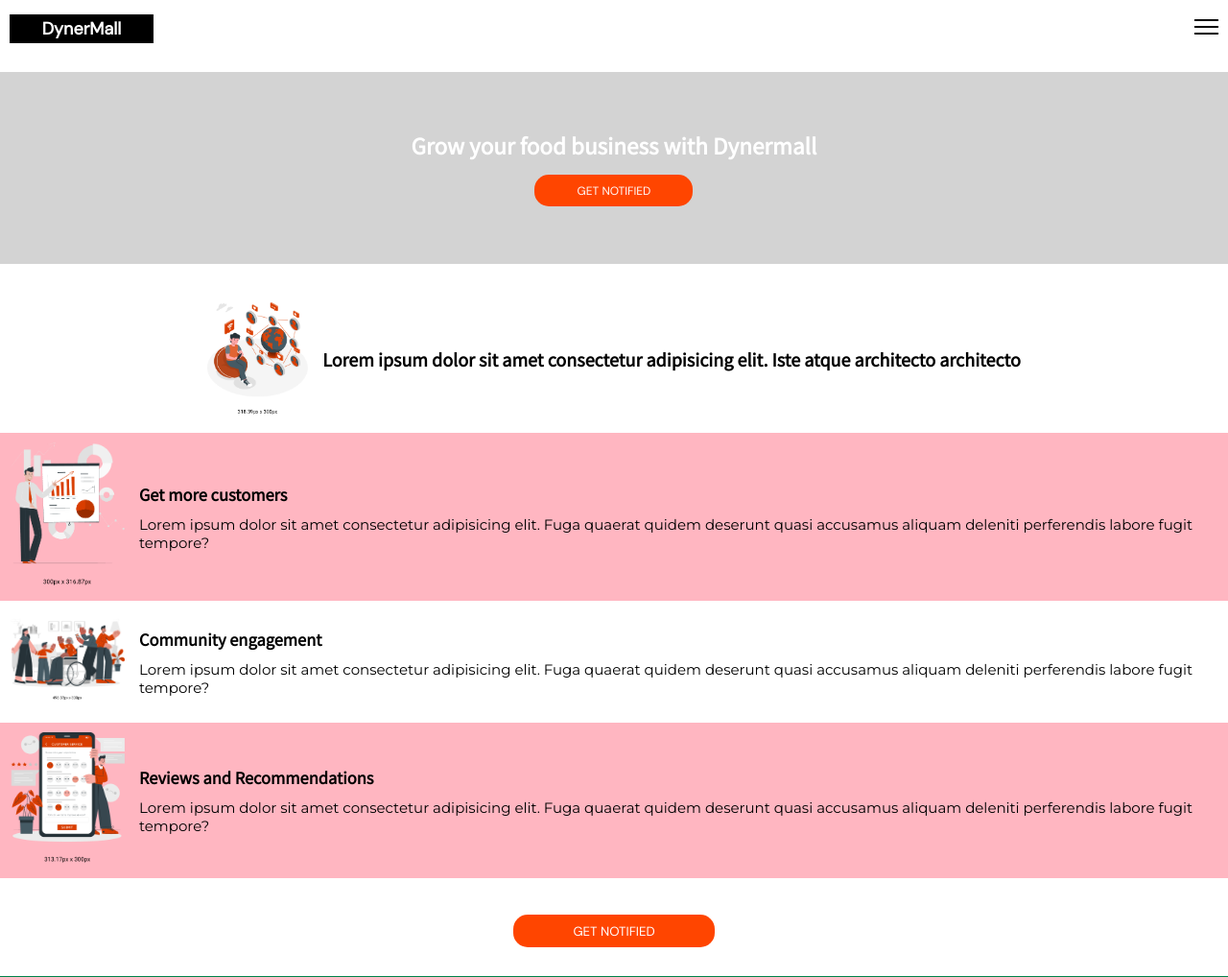
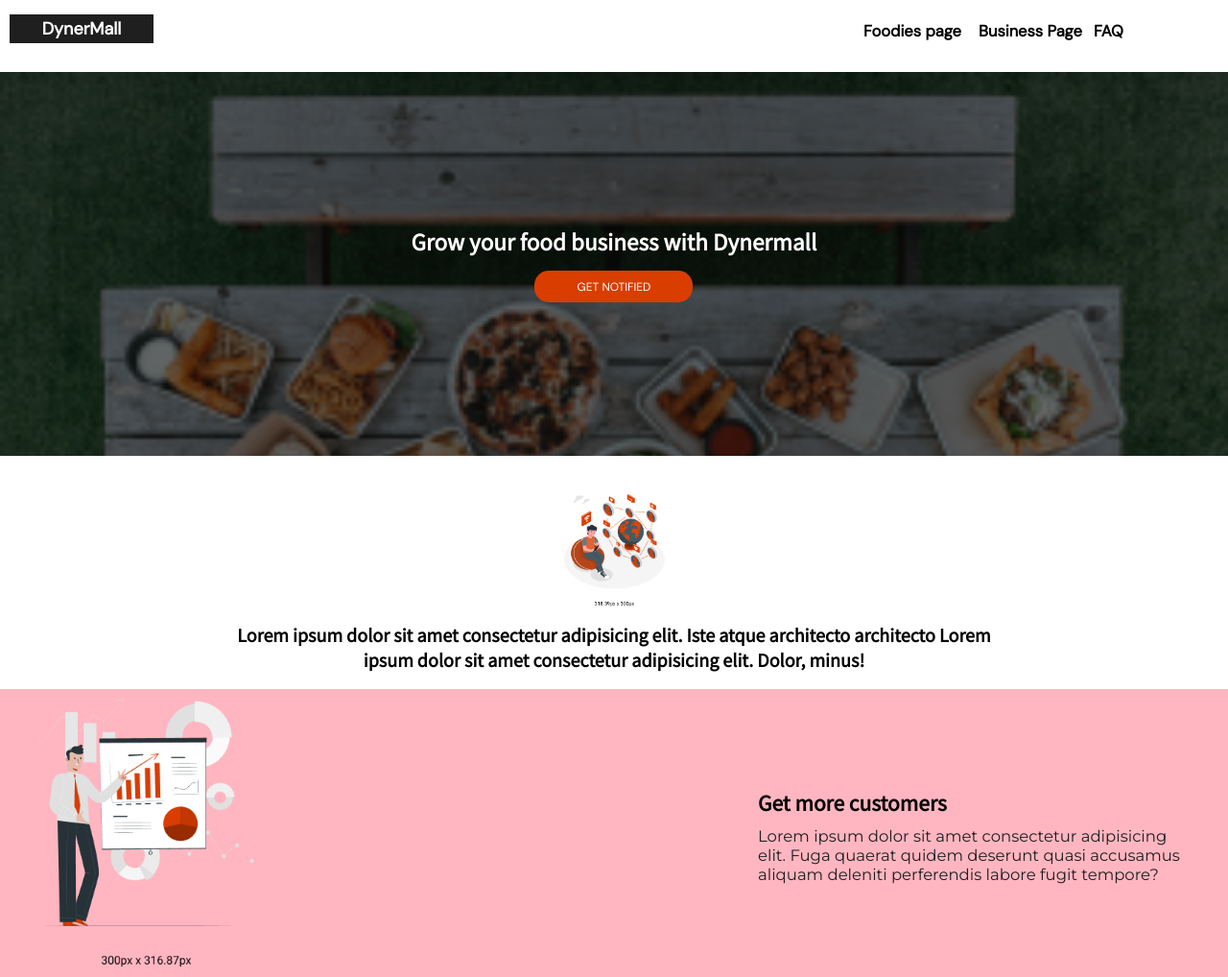
Before and after one commit to VikkyDev05/DynerMall, a plain HTML site: page index.html in a window 1280 px wide. Shown: the top 1018 px of the page at 96% size. Drawn offline with Linux system fonts and the light colour scheme; a web font is replaced by a local one.

Commit message:
added desktop scss

```diff
--- a/index.html
+++ b/index.html
@@ -29,8 +29,8 @@
     </div>
 
 
-    <div class="Hero flex-perfect">
-        <div class="Hero__text">
+    <div class="flex-perfect business-hero">
+        <div class="business-hero__text">
             <h1 class="big-heading">Grow your food business with Dynermall</h1>
             <button class="primary-btn white-text">GET NOTIFIED</button>
         </div>
@@ -42,18 +42,16 @@
         <div class="intro-text">
             <h2 class="med-heading">
                 Lorem ipsum dolor sit amet consectetur adipisicing elit.
-                 Iste atque architecto architecto
+                 Iste atque architecto architecto Lorem <br> ipsum dolor sit amet consectetur adipisicing elit. Dolor, minus!
             </h2>
         </div>
     </div>
 
     <div class="features"> <!-- FEATURES-->
 
-<div class="features-item flex-perfect gap-x  colored">
+<div class="features-item flex-perfect gap-x colored fw-wrap-r">
 
-<div class="features-image">
-<img src="/images/Frame 17.png" alt="features-image" class="image">
-</div>
+
 
 <div class="features-text">
     <h3 class="small-heading">Get more customers</h3>
@@ -63,10 +61,12 @@ Fuga quaerat quidem deserunt quasi accusamus aliquam deleniti perferendis labore
     </p>
 </div>
 
-
+<div class="features-image">
+    <img src="/images/Frame 17.png" alt="features-image" class="image">
+    </div>
 </div>
 
-<div class="features-item flex-perfect gap-x">
+<div class="features-item flex-perfect gap-x Community">
 
     <div class="features-image">
     <img src="/images/Frame 18.png" alt="features-image" class="image">
@@ -85,9 +85,7 @@ Fuga quaerat quidem deserunt quasi accusamus aliquam deleniti perferendis labore
 
     <div class="features-item flex-perfect gap-x  colored">
 
-        <div class="features-image">
-        <img src="/images/Frame 19.png" alt="features-image" class="image">
-        </div>
+
 
         <div class="features-text">
             <h3 class="small-heading">Reviews and Recommendations</h3>
@@ -97,6 +95,9 @@ Fuga quaerat quidem deserunt quasi accusamus aliquam deleniti perferendis labore
             </p>
         </div>
 
+        <div class="features-image">
+            <img src="/images/Frame 19.png" alt="features-image" class="image">
+            </div>
 
         </div>
 
--- a/scss/components/_button.scss
+++ b/scss/components/_button.scss
@@ -11,13 +11,13 @@
 .dynermall-logo {
     width: 10rem;
     height: 2rem;
-    background: black;
+    background: $text-color;
     font-size: 1.2rem;
 }
 
 button {
     border-radius: 15px;
-    background: orangered;
+    background: $primary-color;
     border: transparent;
 }
 
--- a/scss/components/_card.scss
+++ b/scss/components/_card.scss
@@ -1,6 +1,11 @@
 @import "../utils/settings";
 
 .features {
+
+    .Community {
+        height: 300px;
+    }
+
     .colored {
         background: lightpink;
     }
@@ -19,6 +24,7 @@
 
         .features-text {
             text-align: left;
+            max-width: 30rem;
         }
 
     }
@@ -67,3 +73,38 @@
     width: 100%;
     bottom: 0;
 }
+
+
+@media(min-width:760px) {
+
+
+
+    .features {
+        .colored {
+            background: lightpink;
+        }
+
+        .features-item {
+            padding: 10px 40px;
+            margin: 0.5rem 0;
+            flex-direction: row-reverse;
+            justify-content: space-between;
+
+            .small-heading {
+                padding-bottom: 10px;
+            }
+
+            .image {
+                width: 15rem;
+            }
+
+            .features-text {
+                text-align: left;
+                max-width: 30rem;
+            }
+
+        }
+
+
+    }
+}
--- a/scss/components/_footer.scss
+++ b/scss/components/_footer.scss
@@ -1,7 +1,7 @@
 @import "../utils/settings";
 
 footer {
-    background: $dark-green;
+    background: $accent-color;
     padding: 10px;
     text-align: center;
 
--- a/scss/components/_header.scss
+++ b/scss/components/_header.scss
@@ -5,8 +5,10 @@
     margin-top: 5rem;
     text-align: center;
     padding: 10px;
-    background: $light-grey;
-    height: 200px;
+    background: $text-color;
+    height: 400px;
+    background: url("/assets/images/hero-img-mobile.png") no-repeat;
+    background-size: cover;
 
     .para {
         padding: 10px 0;
@@ -22,8 +24,42 @@
     }
 }
 
+.business-hero {
+    margin-top: 5rem;
+    text-align: center;
+    padding: 10px;
+    background: $text-color;
+    height: 400px;
+    background: url("/assets/images/hero-img-2mobile.png") no-repeat;
+    background-size: cover;
+
+    .para {
+        padding: 10px 0;
+    }
+
+    .primary-btn {
+        margin-top: 1rem;
+        font-size: 0.8rem;
+    }
+
+    .business-hero__text {
+        color: white;
+    }
+}
+
 .intro {
     text-align: center;
     padding: 10px;
     margin-top: 2rem;
 }
+
+@media(min-width:760px) {
+    .Hero {
+        background: url("/assets/images/hero-img.png") no-repeat;
+        background-size: cover;
+    }
+
+    .intro-text {
+        width: 100%;
+    }
+}
--- a/scss/components/_menu.scss
+++ b/scss/components/_menu.scss
@@ -36,9 +36,26 @@
 .Navbar__ToggleShow {
     display: flex;
     flex-direction: column;
-    margin: 0 35%;
+    margin: 0 40%;
     margin-top: 3rem;
     text-align: center;
     gap: 15px;
 
 }
+
+
+@media (min-width:760px) {
+    .Navbar__items {
+        display: flex;
+        flex-direction: row;
+        right: 20px;
+        position: absolute;
+        top: 12px;
+    }
+
+    .Navbar__toggle {
+        display: none;
+
+
+    }
+}
--- a/scss/utils/_settings.scss
+++ b/scss/utils/_settings.scss
@@ -1,14 +1,10 @@
 // this contains variables for colors, height, border-radius, mixins, font-sizes, etc
 
 
-$green: #00a862;
-$darker-green: #00653e;
-$dark-green: #008248;
-$light-green:#d4e9e2;
-$lighter-green:rgba(212, 233, 226, 0.33);
-$Cream :#f3f1e7;
-$grey: grey;
-$light-grey: lightgrey;
+$primary-color: #d93d00;
+$primary-bg-color:#fff8f5;
+$accent-color:#29854e;
+$text-color: #1f1f1f;
 
 .gap {
     gap: 5px;
--- a/scss/utils/_typography.scss
+++ b/scss/utils/_typography.scss
@@ -18,6 +18,7 @@ sans-serif;
     font-family: $para-font;
     font-size: 1rem;
     font-weight: 500;
+    color: $text-color;
 
 }
 
@@ -49,8 +50,19 @@ h5 {
     color: black;
     font-size: 1.1rem;
     width: 8rem;
+    font-weight: 600;
 }
 
 .white-text {
     color: white;
 }
+
+@media(min-width:760px) {
+    .para {
+        font-size: 1.1rem;
+    }
+
+    .small-heading {
+        font-size: 1.4rem;
+    }
+}
```
Also changed, not shown: pages/foodies.html (+13 -12 lines), CSS/styles.min.css, assets/images/hero-img-2.png (added), assets/images/hero-img-2mobile.png (added), assets/images/hero-img-mobile.png (added), assets/images/hero-img.png (added), design/Food business.png (added), 1 other file.
